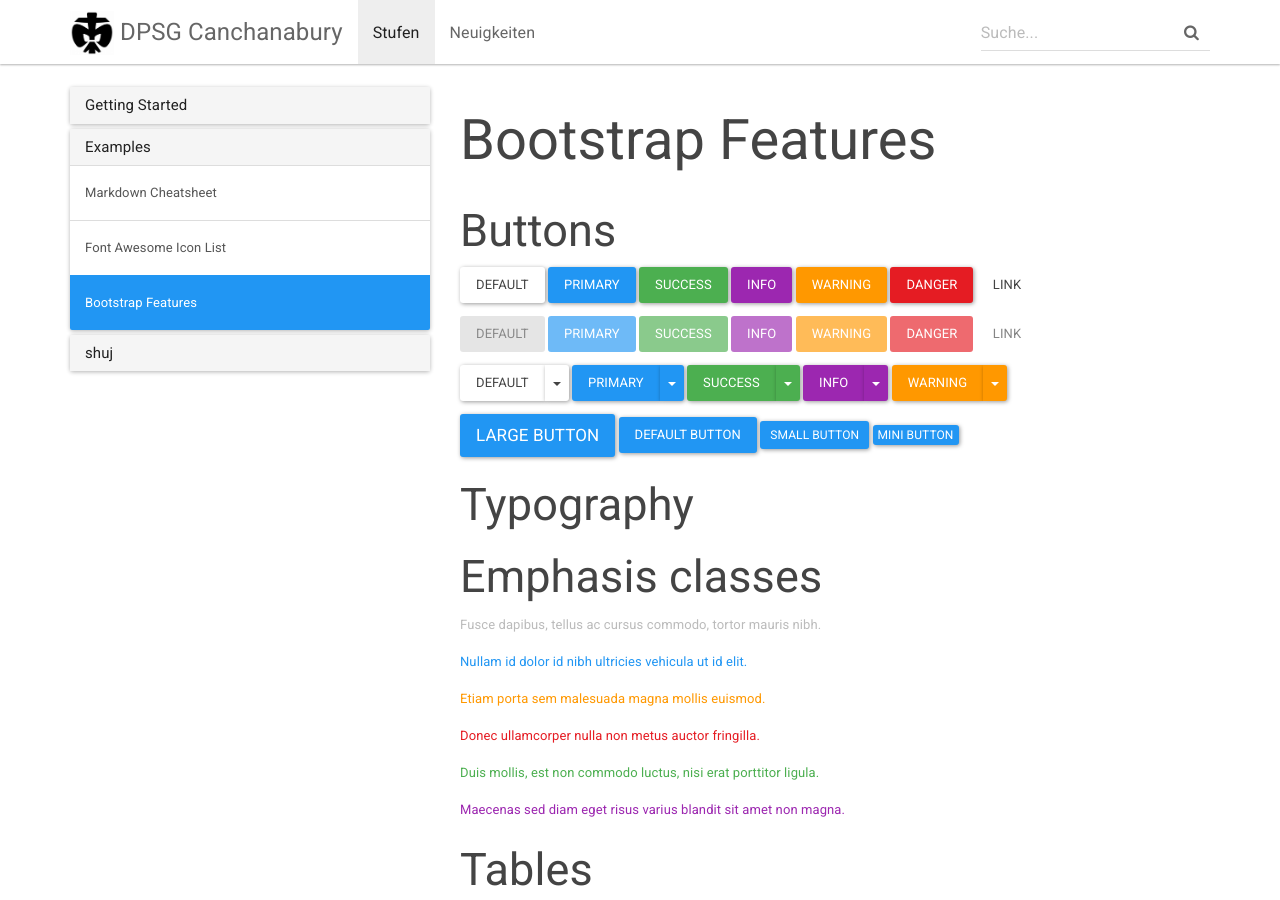
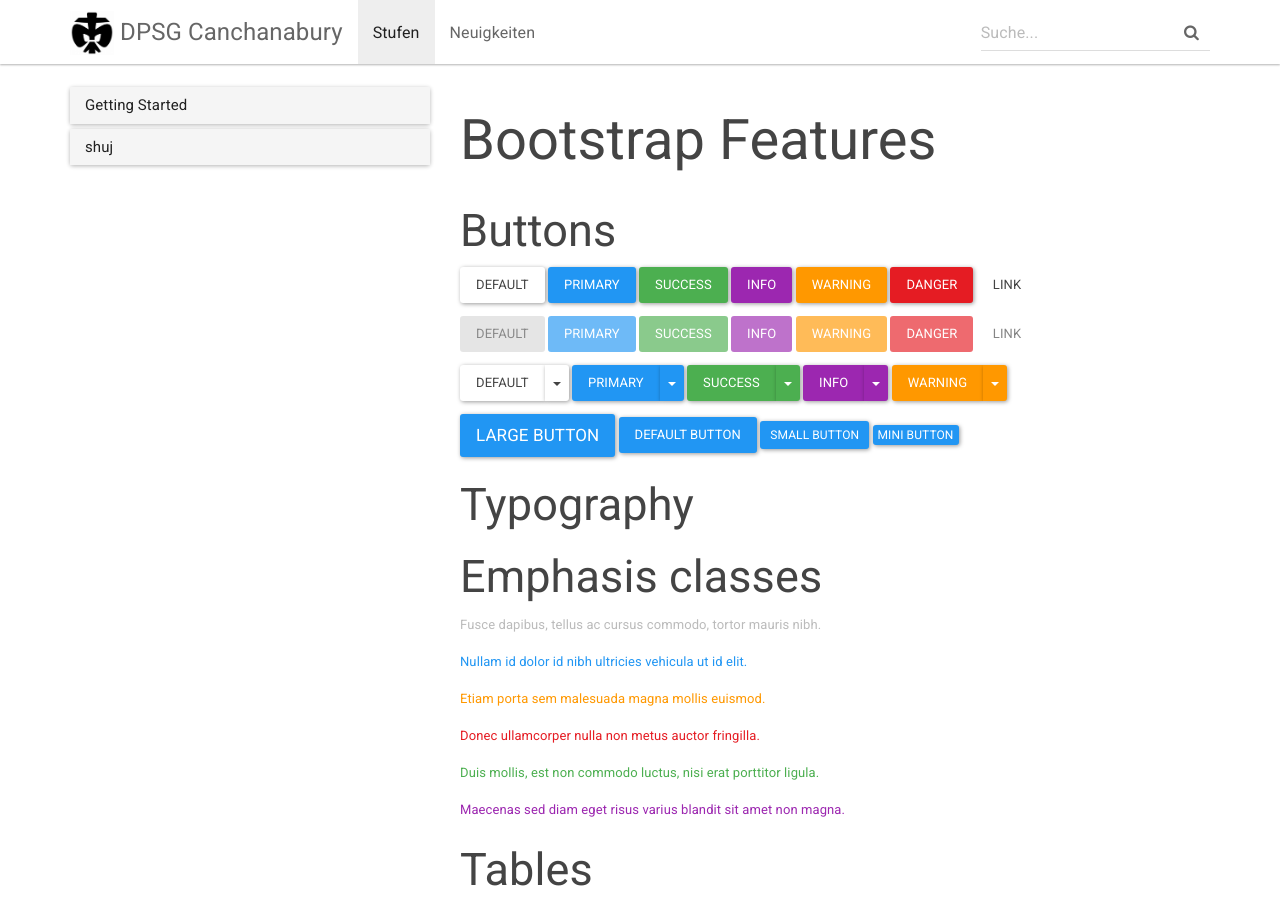
Before and after one commit to DPSG-Canchanabury/Website, a Jekyll site: the page built from docs/_docs/examples/bootstrap.md, in a window 1280 px wide and 900 px high. Built offline with Jekyll 4.4.1, drawn with Linux system fonts in a browser that asks for light colours; comment, search, counter and statistics services are not loaded.

Commit message:
Update docs.yml

```diff
--- a/docs/_data/docs.yml
+++ b/docs/_data/docs.yml
@@ -4,12 +4,6 @@
   - themes
   - customization
 
-- title: Examples
-  docs:
-  - cheatsheet
-  - font-awesome
-  - bootstrap
-
 - title: shuj
   docs:
   - test
```
